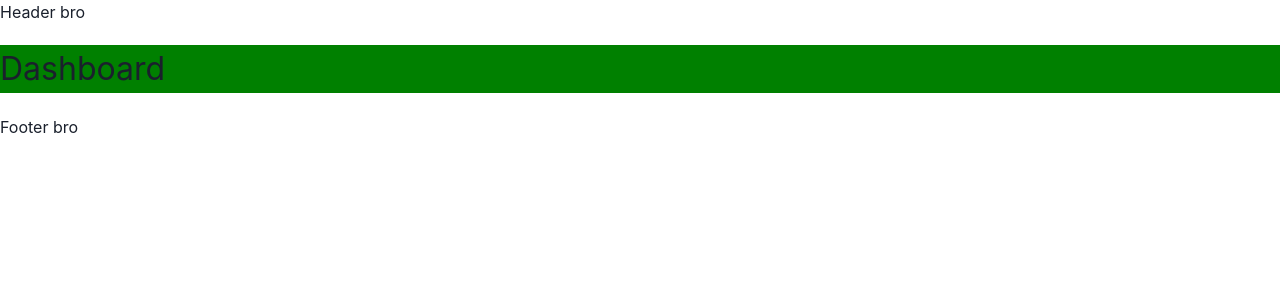
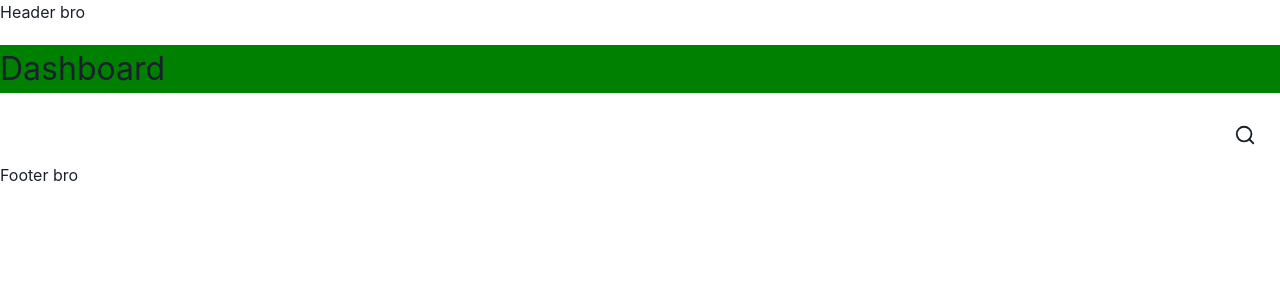
Before and after one commit to Noceipt/noceipt-app, a Next.js app: page /dashboard in a window 1280 px wide. Shown: the top 300 px of the page. Built offline with nearby package versions, Linux system fonts and the light colour scheme.

Commit message:
added search for real

```diff
--- a/pages/dashboard/index.tsx
+++ b/pages/dashboard/index.tsx
@@ -1,10 +1,18 @@
 import Page from "../../templates/Page";
 import styles from "../../styles/Dashboard.module.scss";
+import Search from "../../components/Search";
 
 const Dashboard = () => {
+
+	const searchFilterCallback = (searchInput: string) => {
+		// todo: filter receipts by text search
+		// use provider for receipts
+	}
+
 	return (
 		<Page>
 			<h1 className={styles.Dashboard}>Dashboard</h1>
+			<Search callback={searchFilterCallback}/>
 		</Page>
 	);
 };
```
